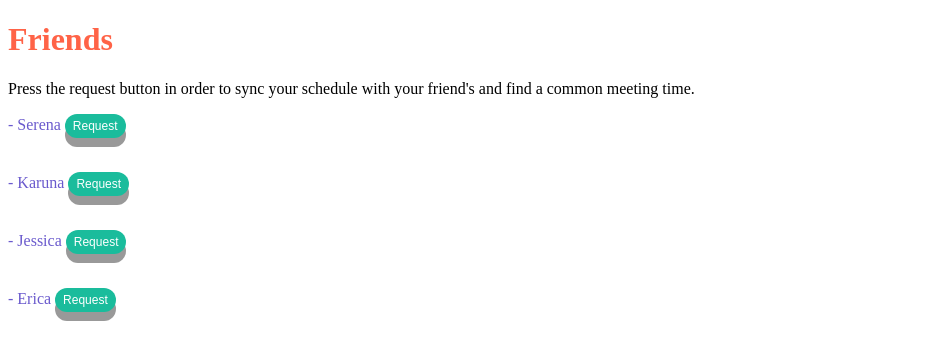
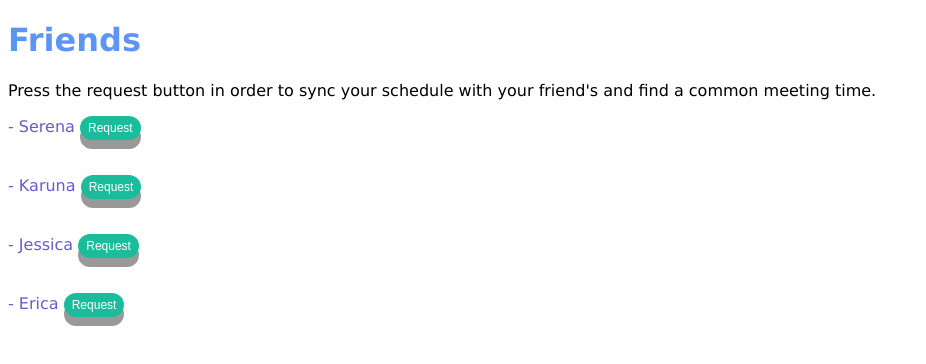
Before and after one commit to serenac20/Blueprint-Hackathon-Team, a plain HTML site: page friend page.html in a window 1280 px wide. Shown: the whole page, without its empty margins (0-926 px from the left). Drawn offline with Linux system fonts and the light colour scheme.

Commit message:
Update friend page.html

```diff
--- a/friend page.html
+++ b/friend page.html
@@ -6,10 +6,10 @@
 </head>
 <body>
 
-<h1 style="color:Tomato;">Friends</h1>
+<h1 style="color:rgb(92,149,242);font-family:verdana;">Friends</h1>
 
-<p> Press the request button in order to sync your schedule with your friend's and find a common meeting time.  </p>
-<p style="color:SlateBlue;"> - Serena
+<p style="color:Black;font-family:verdana"> Press the request button in order to sync your schedule with your friend's and find a common meeting time.
+<p style="color:SlateBlue;font-family:verdana"> - Serena
 <meta name="viewport" content="width=device-width, initial-scale=1">
 <style>
 .button {
@@ -39,7 +39,7 @@
 
 <br>
 <br>
-<p style="color:SlateBlue;"> - Karuna
+<p style="color:SlateBlue;font-family:verdana"> - Karuna
 <meta name="viewport" content="width=device-width, initial-scale=1">
 <style>
 .button {
@@ -69,7 +69,7 @@
 <button class="button">Request</button>
 <br>
 <br>
-<p style ="color:SlateBlue;"> - Jessica
+<p style ="color:SlateBlue;font-family:verdana"> - Jessica
 <meta name="viewport" content="width=device-width, initial-scale=1">
 <style>
 .button {
@@ -100,7 +100,7 @@
 
 <br>
 <br>
-<p style ="color:SlateBlue;"> - Erica
+<p style ="color:SlateBlue;font-family:verdana"> - Erica
 <meta name="viewport" content="width=device-width, initial-scale=1">
 <style>
 .button {
```
